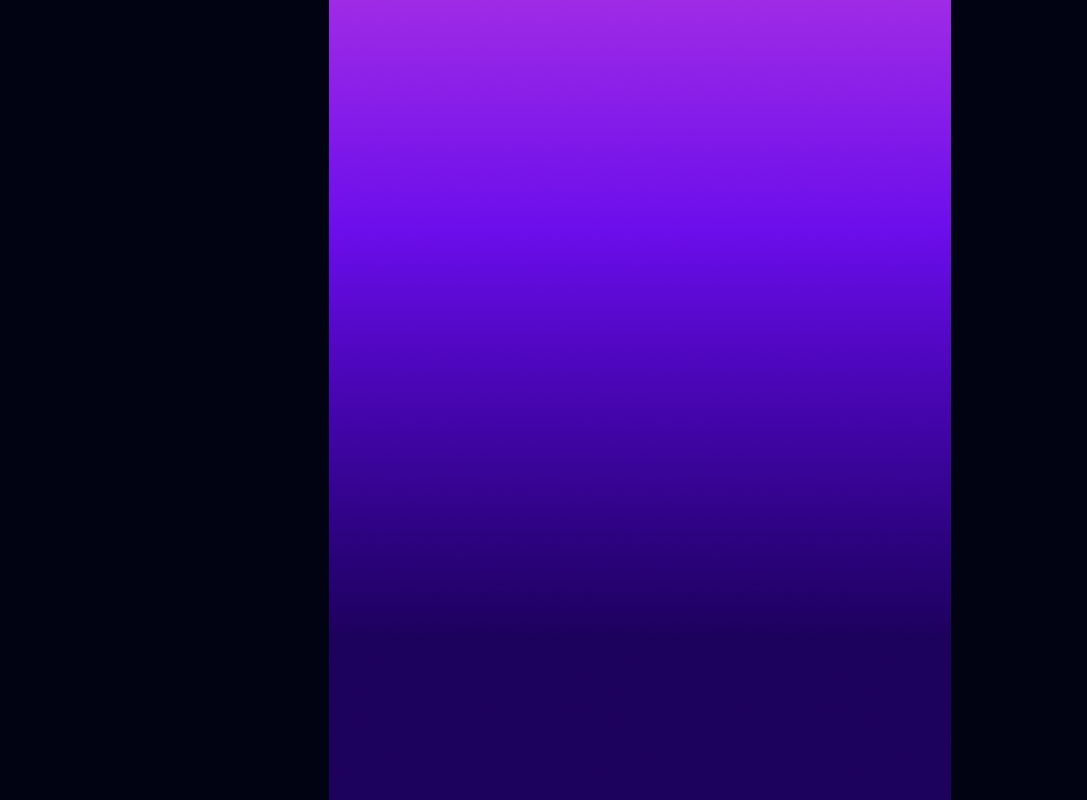
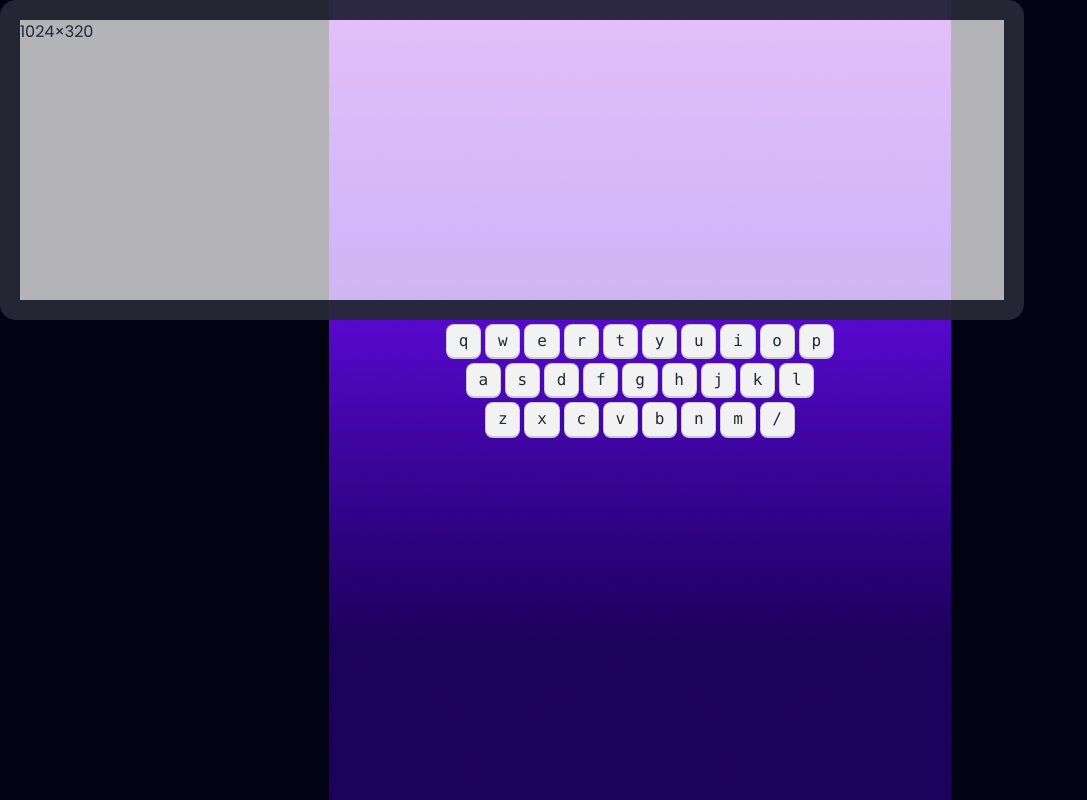
Before and after one commit to Nazmusjion1/Alpha-class-game, a plain HTML site: page index.html in a window 1280 px wide. Shown: the whole page, without its empty margins (0-1087 px from the left). Drawn offline with nearby package versions, Linux system fonts and the light colour scheme.

Commit message:
keyboard added

```diff
--- a/index.html
+++ b/index.html
@@ -28,6 +28,52 @@
         <!-- play ground start-->
         <section class="play-ground">
 
+       <div>
+        <!-- screen start-->
+        <div class="artboard artboard-horizontal phone-6
+         border-[20px] rounded-2xl
+         border-[#010313CC] bg-[#FFFFFFB3]">1024×320</div>
+         <!-- screen end -->
+         <!-- keyboard start-->
+
+          <div>
+            <div class="my-1 flex w-full justify-center gap-1">
+                <kbd class="kbd">q</kbd>
+                <kbd class="kbd">w</kbd>
+                <kbd class="kbd">e</kbd>
+                <kbd class="kbd">r</kbd>
+                <kbd class="kbd">t</kbd>
+                <kbd class="kbd">y</kbd>
+                <kbd class="kbd">u</kbd>
+                <kbd class="kbd">i</kbd>
+                <kbd class="kbd">o</kbd>
+                <kbd class="kbd">p</kbd>
+              </div>
+              <div class="my-1 flex w-full justify-center gap-1">
+                <kbd class="kbd">a</kbd>
+                <kbd class="kbd">s</kbd>
+                <kbd class="kbd">d</kbd>
+                <kbd class="kbd">f</kbd>
+                <kbd class="kbd">g</kbd>
+                <kbd class="kbd">h</kbd>
+                <kbd class="kbd">j</kbd>
+                <kbd class="kbd">k</kbd>
+                <kbd class="kbd">l</kbd>
+              </div>
+              <div class="my-1 flex w-full justify-center gap-1">
+                <kbd class="kbd">z</kbd>
+                <kbd class="kbd">x</kbd>
+                <kbd class="kbd">c</kbd>
+                <kbd class="kbd">v</kbd>
+                <kbd class="kbd">b</kbd>
+                <kbd class="kbd">n</kbd>
+                <kbd class="kbd">m</kbd>
+                <kbd class="kbd">/</kbd>
+              </div>
+          </div>
+          <!-- keyboard end -->
+          <!-- life score -->
+       </div>
         </section>
         <!-- play ground End -->
         <section class="score">
```
